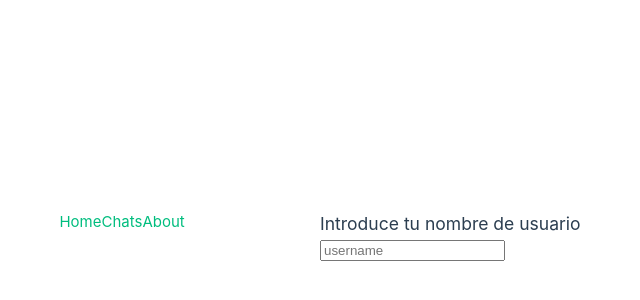
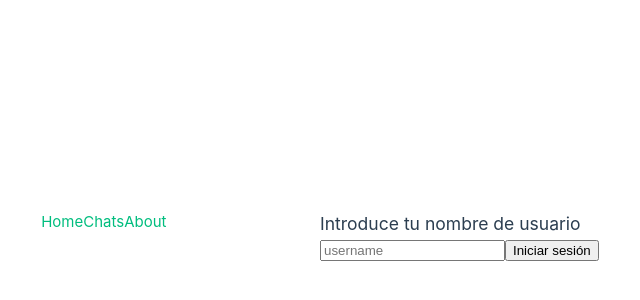
Before and after one commit to juli6464/vue-router, a Vue app: page / in a window 1280 px wide. Shown: the part 164-464 px from the top of the page, without its empty margins (320-960 px from the left). Built offline with nearby package versions, Linux system fonts and the light colour scheme.

Commit message:
navegacion programatica

```diff
--- a/src/views/HomeView.vue
+++ b/src/views/HomeView.vue
@@ -3,6 +3,11 @@ export default {
   data() {
     return {
       username: ''
+    }
+  },
+  methods: {
+    iniciar() {
+      this.$router.go(-1)
     }
   }
 }
@@ -12,5 +17,6 @@ export default {
   <main>
     <h3>Introduce tu nombre de usuario</h3>
     <input type="text" placeholder="username" v-model="username" />
+    <button @click="iniciar">Iniciar sesión</button>
   </main>
 </template>
```
